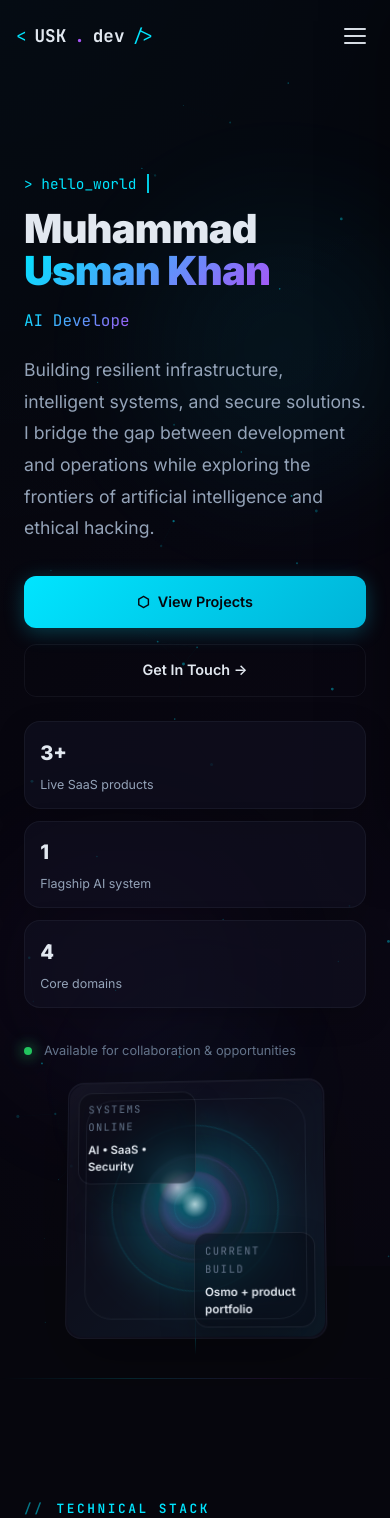
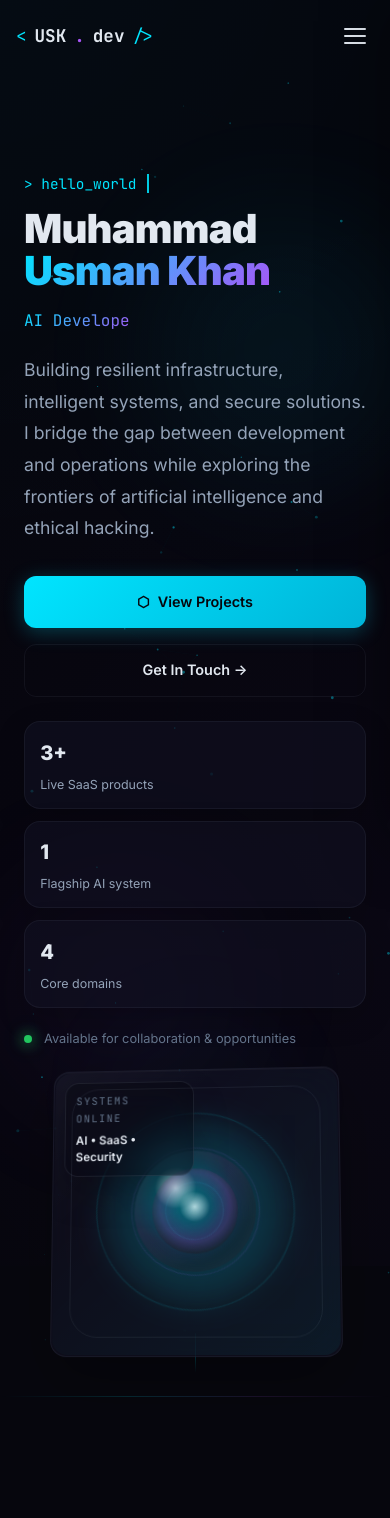
Before and after one commit to usmankhan782004-ship-it/portfolio, a React (Vite) app: page / in a window 390 px wide. Shown: the top 1518 px of the page. Built offline with nearby package versions, Linux system fonts and the light colour scheme.

Commit message:
Fix hero overlap on mobile

```diff
--- a/src/components/Hero.css
+++ b/src/components/Hero.css
@@ -530,76 +530,62 @@
     }
 
     .hero-scene {
-        min-height: 220px;
+        min-height: 260px;
         order: 2;
+        width: 100%;
     }
 
     .hero-core {
-        width: min(100%, 260px);
-        height: 260px;
+        width: min(100%, 290px);
+        height: 290px;
         transform: translate3d(0, calc(var(--scroll-progress, 0) * 3px), 0) rotateX(7deg) rotateY(-5deg);
         border-radius: 24px;
     }
 
     .hero-core-orb {
-        width: 110px;
-        height: 110px;
+        width: 122px;
+        height: 122px;
     }
 
     .hero-core-panel {
-        width: 120px;
-        padding: 0.55rem 0.6rem;
+        width: 132px;
+        padding: 0.6rem 0.65rem;
         border-radius: 14px;
     }
 
     .hero-core-panel-value {
-        font-size: 0.72rem;
+        font-size: 0.74rem;
     }
 
     .hero-signal {
         display: none;
     }
 
-    .hero-core-panel--top,
     .hero-core-panel--bottom {
+        display: none;
+    }
+
+    .hero-core-panel--top {
+        top: 0.7rem;
+        left: 0.7rem;
         transform: none;
     }
 
-    .hero-core-panel--top {
-        top: 0.6rem;
-        left: 0.6rem;
-    }
-
-    .hero-core-panel--bottom {
-        right: 0.6rem;
-        bottom: 0.6rem;
-    }
-
     .hero-core-orb-glow {
-        inset: -18px;
-        filter: blur(18px);
+        inset: -14px;
+        filter: blur(16px);
     }
 
     .hero-core-rings span {
-        inset: 18%;
+        inset: 16%;
     }
 
     .hero-core-rings span:nth-child(2) {
-        inset: 30%;
+        inset: 28%;
     }
 
     .hero-core-rings span:nth-child(3) {
-        inset: 42%;
-    }
-
-    .hero-core-panel--top {
-        top: 0.6rem;
-        left: 0.6rem;
-    }
-
-    .hero-core-panel--bottom {
-        right: 0.6rem;
-        bottom: 0.6rem;
+        inset: 40%;
     }
 
     .hero-orb--cyan {
@@ -631,6 +617,10 @@
         padding: 0.85rem 0.95rem;
     }
 
+    .hero-status {
+        margin-top: 1.25rem;
+    }
+
     .hero-copy {
         max-width: none;
     }
```
